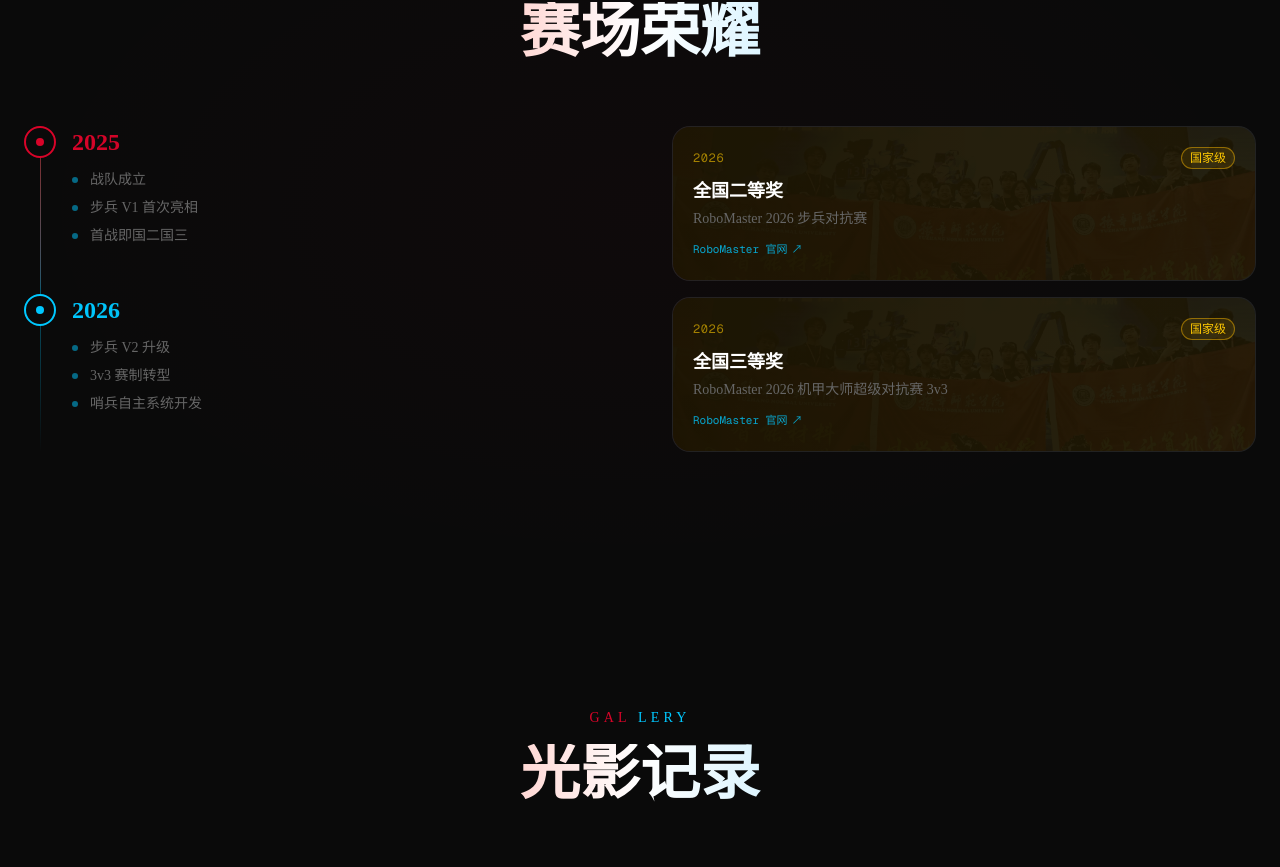
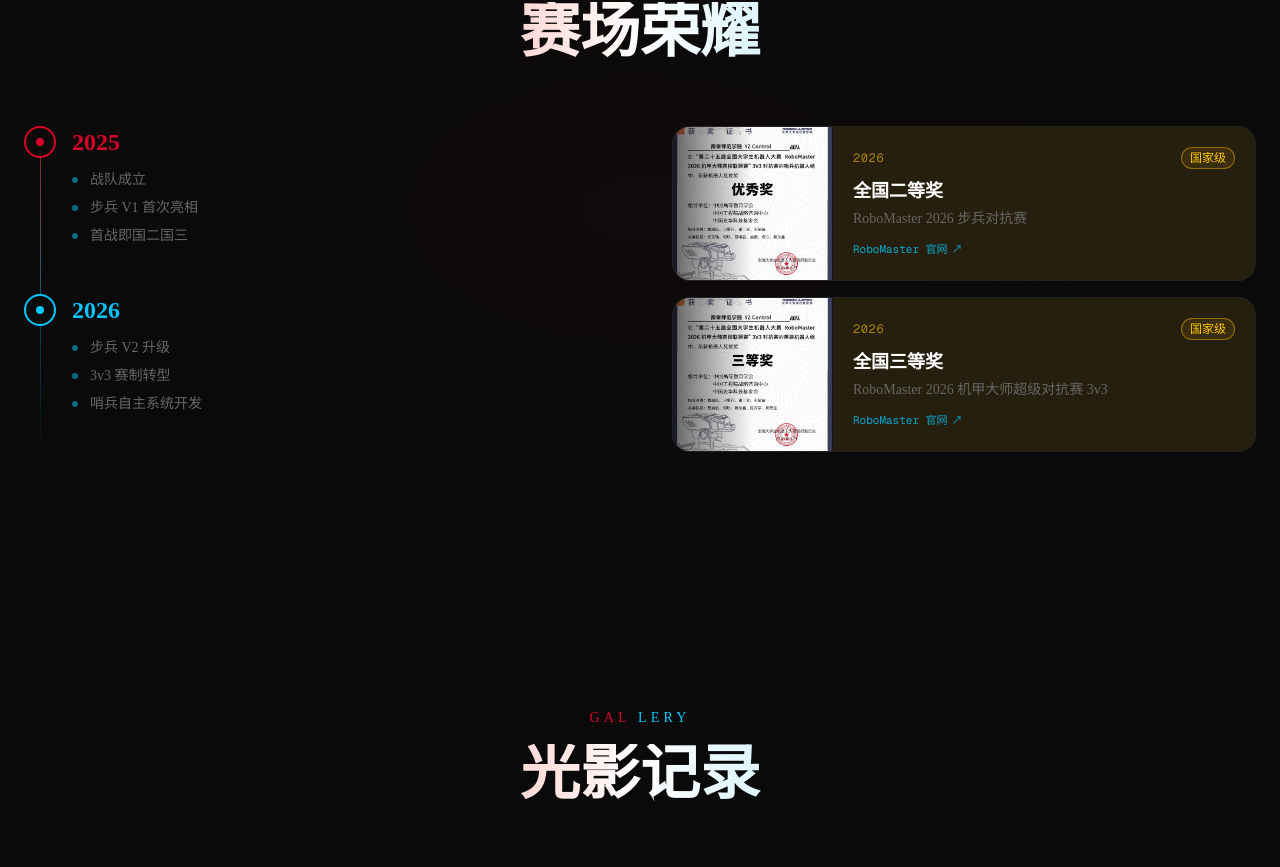
Before and after one commit to czself/robot_wed_team, a Next.js app: page / in a window 1280 px wide. Shown: the part 6115-6982 px from the top of the page. Built offline with nearby package versions, Linux system fonts and the light colour scheme.

Commit message:
Competition 区块展示真实奖状照片
- awards 数据加 certificate 字段
- 奖项卡片左侧加奖状缩略图，点击放大查看
- 弹窗展示奖状大图 + 红蓝双色信息条
- 保留 RoboMaster 官网跳转链接

```diff
--- a/components/Competition.tsx
+++ b/components/Competition.tsx
@@ -1,9 +1,9 @@
 "use client";
 
-import { useRef } from "react";
+import { useRef, useState } from "react";
 import Image from "next/image";
-import { motion, useInView } from "framer-motion";
-import { timeline, awards } from "@/data/awards";
+import { motion, useInView, AnimatePresence } from "framer-motion";
+import { timeline, awards, type Award } from "@/data/awards";
 
 const levelColors = {
   national: "border-yellow-500/50 text-yellow-400 bg-yellow-500/10",
@@ -20,6 +20,7 @@ const levelLabels = {
 export default function Competition() {
   const ref = useRef<HTMLDivElement>(null);
   const isInView = useInView(ref, { once: true, margin: "-100px" });
+  const [certificate, setCertificate] = useState<Award | null>(null);
 
   return (
     <section id="competition" className="relative py-32 px-6 overflow-hidden">
@@ -82,27 +83,34 @@ export default function Competition() {
 
           <div className="space-y-4">
             {awards.map((award, index) => (
-              <motion.a
+              <motion.div
                 key={`${award.year}-${award.title}`}
-                href="https://www.robomaster.com/zh-CN"
-                target="_blank"
-                rel="noopener noreferrer"
                 initial={{ opacity: 0, x: 30 }}
                 animate={isInView ? { opacity: 1, x: 0 } : {}}
                 transition={{ delay: 0.2 + index * 0.1, duration: 0.6 }}
-                className="group relative p-0 rounded-2xl overflow-hidden border bg-white/[0.02] card-hover block"
+                className="group relative p-0 rounded-2xl overflow-hidden border bg-white/[0.02] card-hover"
               >
-                <div className="absolute inset-0">
+                <div className="flex flex-col sm:flex-row">
+                  {award.certificate && (
+                    <button
+                      onClick={() => setCertificate(award)}
+                      aria-label={`查看奖状大图 · ${award.title}`}
+                      className="relative sm:w-40 shrink-0 aspect-[3/4] sm:aspect-auto overflow-hidden bg-rm-dark border-b sm:border-b-0 sm:border-r border-white/5 hover:z-10"
+                    >
                       <Image
-                    src="/images/gallery/gallery-07.jpg"
-                    alt=""
+                        src={award.certificate}
+                        alt={`${award.title} 奖状`}
                         fill
-                    className="object-cover opacity-15 group-hover:opacity-25 group-hover:scale-105 transition-all duration-700"
-                    sizes="(max-width: 1024px) 100vw, 50vw"
+                        className="object-cover group-hover:scale-105 transition-transform duration-700"
+                        sizes="(max-width: 640px) 100vw, 160px"
                       />
-                  <div className="absolute inset-0 bg-gradient-to-r from-black/85 to-black/60" />
-                </div>
-                <div className={`relative p-5 ${levelColors[award.level]}`}>
+                      <div className="absolute inset-0 bg-gradient-to-t from-black/60 via-transparent to-transparent sm:bg-gradient-to-r" />
+                      <span className="absolute bottom-2 left-2 right-2 text-[10px] text-white/80 font-mono tracking-wider uppercase opacity-0 group-hover:opacity-100 transition-opacity">
+                        点击放大 ↗
+                      </span>
+                    </button>
+                  )}
+                  <div className={`relative flex-1 p-5 ${levelColors[award.level]}`}>
                     <div className="flex items-center justify-between mb-2">
                       <span className="text-xs font-mono tracking-wider opacity-60">
                         {award.year}
@@ -119,15 +127,70 @@ export default function Competition() {
                       {award.title}
                     </h4>
                     <p className="text-sm text-rm-gray">{award.event}</p>
-                  <p className="mt-3 inline-flex items-center gap-1 text-[11px] text-rm-blue/80 font-mono">
+                    <a
+                      href="https://www.robomaster.com/zh-CN"
+                      target="_blank"
+                      rel="noopener noreferrer"
+                      className="mt-3 inline-flex items-center gap-1 text-[11px] text-rm-blue/80 hover:text-rm-blue font-mono transition-colors"
+                    >
                       RoboMaster 官网 <span className="group-hover:translate-x-0.5 transition-transform">↗</span>
-                  </p>
+                    </a>
                   </div>
-              </motion.a>
+                </div>
+              </motion.div>
             ))}
           </div>
         </div>
       </div>
+
+      <AnimatePresence>
+        {certificate && (
+          <motion.div
+            initial={{ opacity: 0 }}
+            animate={{ opacity: 1 }}
+            exit={{ opacity: 0 }}
+            className="fixed inset-0 z-50 bg-black/90 flex items-center justify-center p-6"
+            onClick={() => setCertificate(null)}
+          >
+            <motion.div
+              initial={{ scale: 0.85, opacity: 0 }}
+              animate={{ scale: 1, opacity: 1 }}
+              exit={{ scale: 0.85, opacity: 0 }}
+              transition={{ type: "spring", stiffness: 300, damping: 28 }}
+              className="relative max-w-2xl w-full max-h-[88vh] rounded-2xl overflow-hidden border border-white/10"
+              onClick={(e) => e.stopPropagation()}
+            >
+              <Image
+                src={certificate.certificate!}
+                alt={`${certificate.title} 奖状`}
+                width={1200}
+                height={1600}
+                className="w-full h-auto object-contain max-h-[88vh]"
+              />
+              <div className="absolute bottom-0 left-0 right-0 p-5 bg-gradient-to-t from-black/85 to-transparent">
+                <div className="flex items-center justify-between gap-4">
+                  <div>
+                    <p className="text-[10px] tracking-[0.3em] text-rm-blue/80 font-mono uppercase mb-1">
+                      {certificate.year} · {levelLabels[certificate.level]}
+                    </p>
+                    <p className="text-white font-bold text-lg">
+                      {certificate.title}
+                    </p>
+                    <p className="text-sm text-rm-gray">{certificate.event}</p>
+                  </div>
+                  <button
+                    onClick={() => setCertificate(null)}
+                    aria-label="关闭"
+                    className="w-9 h-9 rounded-full glass flex items-center justify-center text-white/70 hover:text-white hover:bg-white/15 transition-all shrink-0"
+                  >
+                    ✕
+                  </button>
+                </div>
+              </div>
+            </motion.div>
+          </motion.div>
+        )}
+      </AnimatePresence>
     </section>
   );
 }
--- a/data/awards.ts
+++ b/data/awards.ts
@@ -3,6 +3,7 @@ export interface Award {
   title: string;
   event: string;
   level: "national" | "provincial" | "regional";
+  certificate?: string;
 }
 
 export const awards: Award[] = [
@@ -11,12 +12,14 @@ export const awards: Award[] = [
     title: "全国二等奖",
     event: "RoboMaster 2026 步兵对抗赛",
     level: "national",
+    certificate: "/images/awards/certificate-1.jpg",
   },
   {
     year: "2026",
     title: "全国三等奖",
     event: "RoboMaster 2026 机甲大师超级对抗赛 3v3",
     level: "national",
+    certificate: "/images/awards/certificate-2.jpg",
   },
 ];
 
```
Also changed, not shown: public/images/awards/certificate-1.jpg (added), public/images/awards/certificate-2.jpg (added). Lines whose indentation alone changed are shown as unchanged.
